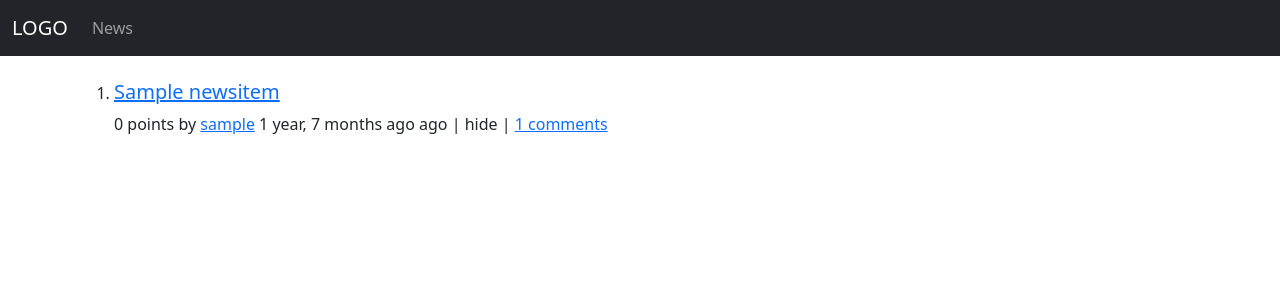
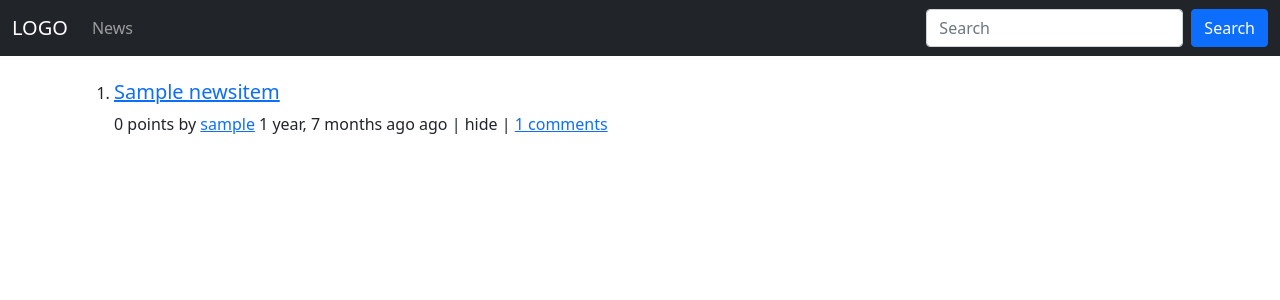
Before and after one commit to balazsmatepetro/django-hacker-news-clone, a Django app: page /news/ in a window 1280 px wide. Shown: the top 300 px of the page. Run offline with Django 3.2, Linux system fonts and the light colour scheme; tables that the repository leaves empty hold one stand-in row (values such as "Sample post").

Commit message:
feat(news): add basic search functionality

```diff
--- a/my_site/news/models.py
+++ b/my_site/news/models.py
@@ -8,6 +8,10 @@ class NewsItem(models.Model):
     url = models.URLField(max_length=2000)
     author = models.ForeignKey(User, on_delete=models.CASCADE)
     created_at = models.DateTimeField(auto_now_add=True)
+
+    @staticmethod
+    def get_news_items_by_term(search_term: str):
+        return NewsItem.objects.order_by('-created_at').filter(title__icontains=search_term)
 
     def get_number_of_comments(self):
         return self.comment_set.count()
--- a/my_site/news/templates/news/partial/layout.html
+++ b/my_site/news/templates/news/partial/layout.html
@@ -38,6 +38,17 @@
                             <a class="nav-link" href="{% url 'news:index' %}">News</a>
                         </li>
                     </ul>
+
+                    <form action="{% url 'news:index' %}" method="GET" class="d-flex">
+                        <input class="form-control me-2"
+                               name="term"
+                               type="search"
+                               placeholder="Search"
+                               aria-label="Search"
+                        >
+
+                        <button class="btn btn-primary">Search</button>
+                    </form>
                 </div>
             </div>
         </nav>
--- a/my_site/news/views.py
+++ b/my_site/news/views.py
@@ -4,10 +4,15 @@ from .models import NewsItem
 
 
 def index(request):
-    latest_news = NewsItem.objects.order_by('-created_at').all()
+    search_term = request.GET.get('term', '')
+
+    if search_term != '':
+        news = NewsItem.get_news_items_by_term(search_term=search_term)
+    else:
+        news = NewsItem.objects.order_by('-created_at').all()
 
     return render(request, 'news/index.html', {
-        'news': latest_news,
+        'news': news,
     })
 
 
```
